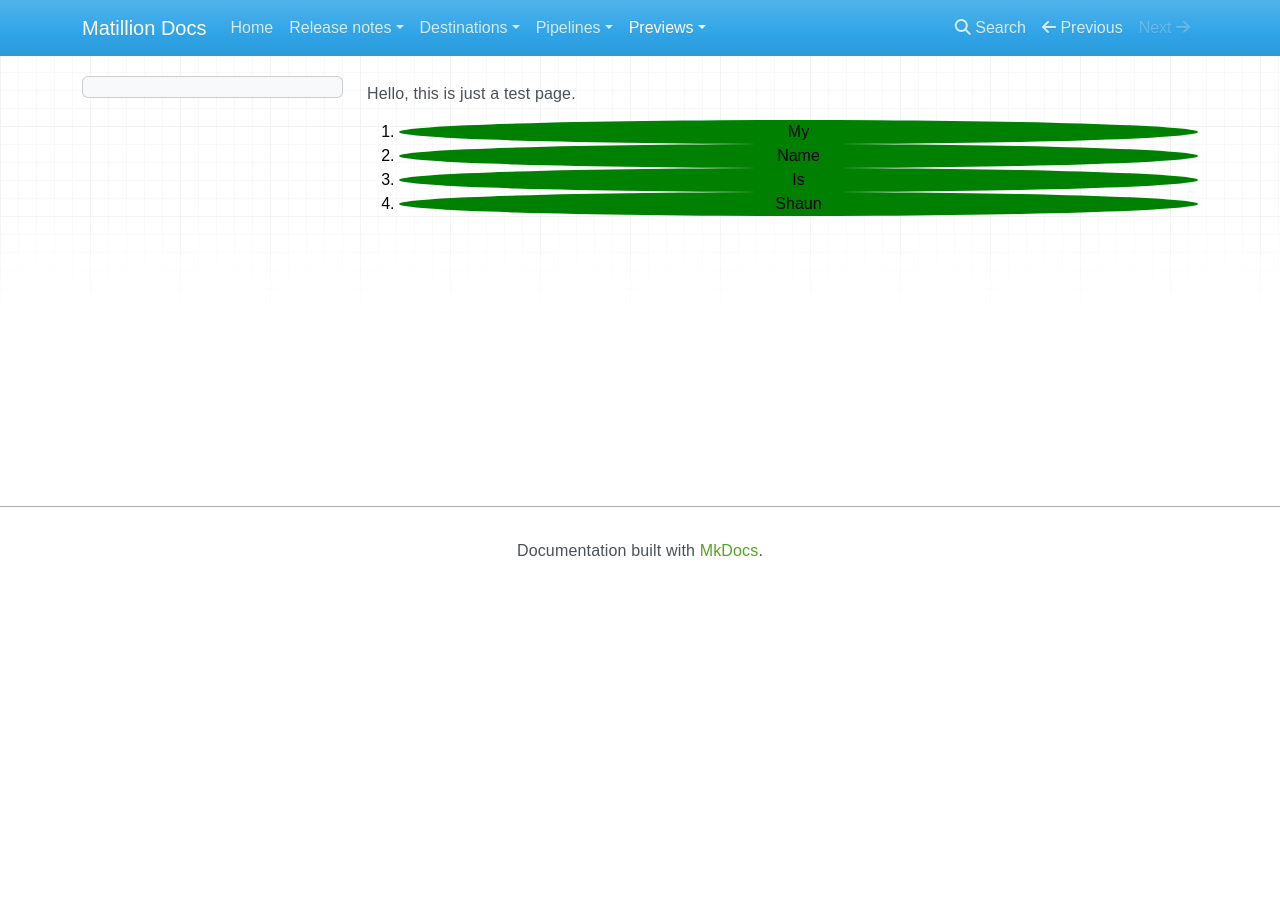
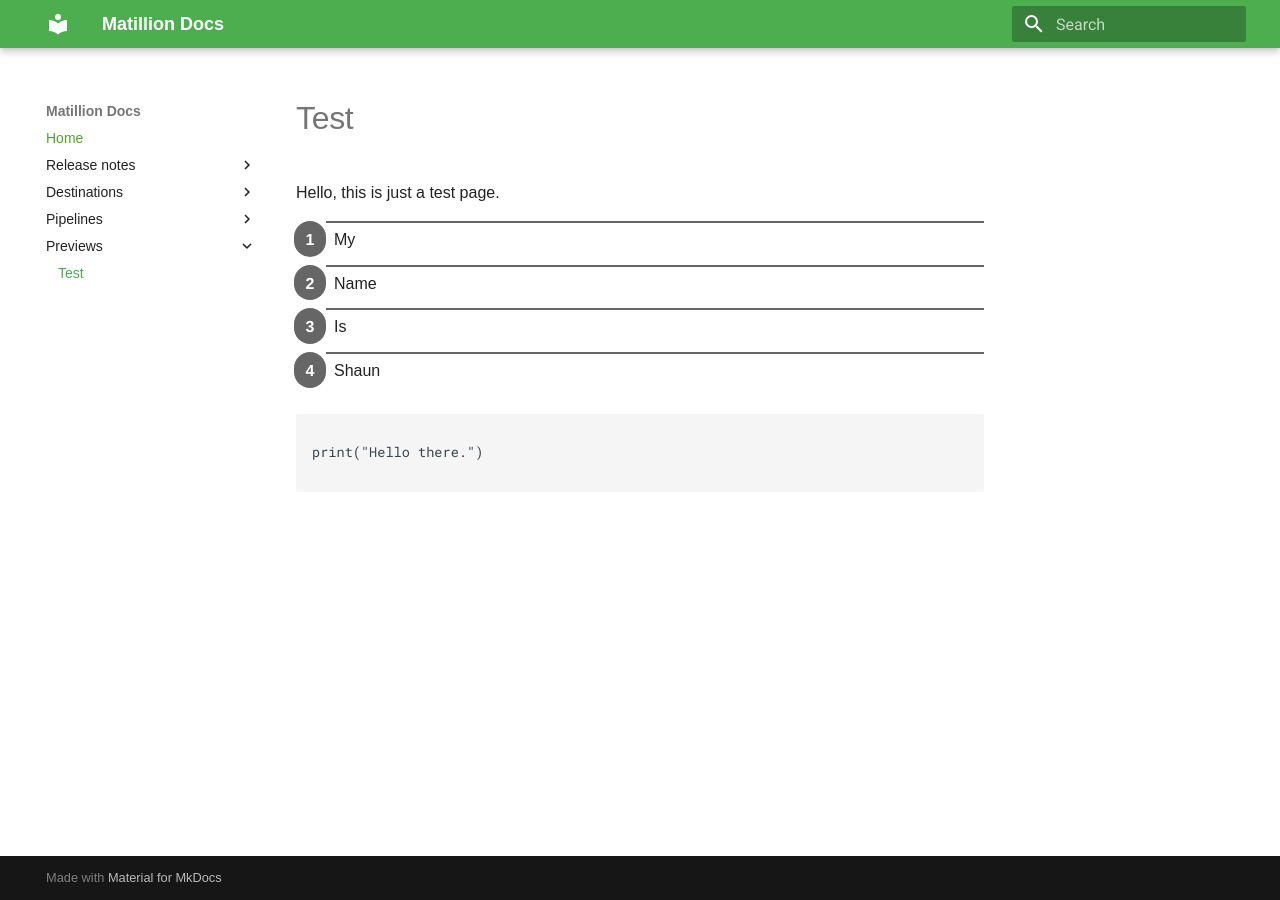
Before and after one commit to shauncarter/docs-previews, an MkDocs documentation site: the page built from docs/test.md, in a window 1280 px wide. Built offline with MkDocs 1.6.1 and Material for MkDocs 9.7.7, drawn with Linux system fonts in a browser that asks for light colours; nearby versions of some CDN libraries.

Commit message:
updating style

````diff
--- a/docs/stylesheets/extra.css
+++ b/docs/stylesheets/extra.css
@@ -21,14 +21,6 @@
     padding-bottom: 20px;
 }
 
-p {
-    font-size: 1rem;
-    font-weight: 400;
-    letter-spacing: 0.01em;
-    line-height: 1.6rem;
-    margin-bottom: 0.5em;
-    padding: 5px 0;
-}
 
 a {
     color: #51A620;
@@ -53,11 +45,51 @@
     padding: 5px 5px;
 }
 
-ol li {
-    left: 0;
-    color: black;
-    font-weight: 500;
-    text-align: center;
-    border-radius: 50%;
-    background-color: green;
+pre {
+    padding: 10px 0;
 }
+
+
+/* styling numbers in ordered list */
+
+ol {
+    counter-reset:li; /* Initiate a counter */
+    margin-left:0; /* Remove the default left margin */
+    padding-left:0; /* Remove the default left padding */
+}
+
+ol > li {
+    position:relative; /* Create a positioning context */
+    margin:0 0 6px 2em; /* Give each list item a left margin to make room for the numbers */
+    padding:4px 8px; /* Add some spacing around the content */
+    list-style:none; /* Disable the normal item numbering */
+    border-top:2px solid #666;
+}
+
+ol > li:before {
+    border-radius: 20px;
+    content:counter(li); /* Use the counter as content */
+    counter-increment:li; /* Increment the counter by 1 */
+    /* Position and style the number */
+    position: absolute;
+    top:-2px;
+    left:-2em;
+    -moz-box-sizing:border-box;
+    -webkit-box-sizing:border-box;
+    box-sizing:border-box;
+    width:2em;
+    /* Some space between the number and the content in browsers that support
+       generated content but not positioning it (Camino 2 is one example) */
+    margin-right: 10px;
+    padding: 4px;
+    border-top:2px solid #666;
+    color:#fff;
+    background:#666;
+    font-weight:bold;
+    font-family:"Helvetica Neue", Arial, sans-serif;
+    text-align:center;
+}
+
+li ol,
+li ul {margin-top:6px;}
+ol ol li:last-child {margin-bottom:0;}
--- a/docs/test.md
+++ b/docs/test.md
@@ -4,3 +4,10 @@
 1. Name
 1. Is
 1. Shaun
+
+
+```python
+
+print("Hello there.")
+
+```
--- a/mkdocs.yml
+++ b/mkdocs.yml
@@ -12,6 +12,16 @@
     - 'MySQL': 'mysql.md'
   - Previews:
     - 'Test': 'test.md'
+
 theme:
+  name: 'material'
+  palette:
+    scheme: default
+    primary: green
+    accent: blue
+
+plugins:
+  - search
+
 extra_css:
   - stylesheets/extra.css
````
